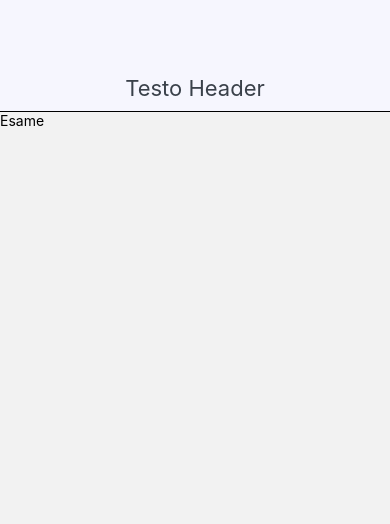
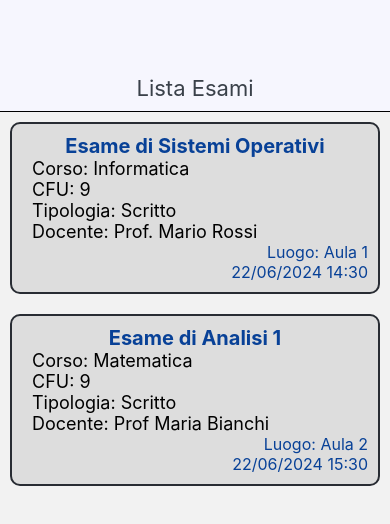
Before and after one commit to Dacu02/Gestore_Esami, a React Native app: screen /Esame in a window 390 px wide. Shown: the top 524 px of the page. Built offline with nearby package versions, Linux system fonts and the light colour scheme; some icons are missing.

Commit message:
Header custom per schermata e dataset  promemoria

```diff
--- a/App.tsx
+++ b/App.tsx
@@ -33,9 +33,9 @@ function App(): React.JSX.Element {
     <>
       <StatusBar />
       <NavigationContainer>
-        <Stack.Navigator initialRouteName='Esame' screenOptions={{ header: () => <Header title="Testo Header" /> }} >
-          <Stack.Screen name="Esame" component={Esame} />
-          <Stack.Screen name="AggiungiEsame" component={AggiungiEsame} />
+        <Stack.Navigator initialRouteName='Esame' >
+          <Stack.Screen name="Esame" component={Esame} options={{ header: () => <Header title="Lista Esami" /> }}/>
+          <Stack.Screen name="AggiungiEsame" component={AggiungiEsame} options={{ header: () => <Header title="Inserisci esame" /> }} />
         </Stack.Navigator>
       </NavigationContainer>
     </>
--- a/components/Esame.tsx
+++ b/components/Esame.tsx
@@ -1,12 +1,91 @@
 import React from "react";
 import { StyleSheet, Text, View } from "react-native";
 import Footer from "./Footer";
+import { primary_color, secondary_color, tertiary_color } from '../global'
+const Promemoria = (props) => {
+    return (
+        <View style={style.promemoria}>
+            <Text style={style.titoloPromemoria}>{props.nome}</Text>
+            <View style={style.contenutoPromemoria}>
+                {props.corso ? <Text style={style.testoPromemoria}>Corso: {props.corso}</Text> : null}
+                {props.cfu ? <Text style={style.testoPromemoria}>CFU: {props.cfu}</Text> : null}
+                {props.tipologia ? <Text style={style.testoPromemoria}>Tipologia: {props.tipologia}</Text> : null}
+                {props.docente ? <Text style={style.testoPromemoria}>Docente: {props.docente}</Text> : null}
+            </View>
+            <View>
 
-const Esame = ({navigation}:any) => {
+            {props.luogo ? <Text style={style.luogoPromemoria}>Luogo: {props.luogo}</Text> : null}
+            <Text style={style.dataPromemoria}>{props.data} {props.ora}</Text>
+            </View>
+        </View>
+    )
+}
+
+const style = StyleSheet.create({
+    promemoria: {
+        backgroundColor: "#ddd",
+        padding: 10,
+        margin: 10,
+        borderRadius: 10,
+        borderWidth: 2,
+        borderColor: tertiary_color,
+    },
+    titoloPromemoria: {
+        fontSize: 20,
+        fontWeight: "bold",
+        color: "#084197",
+        textAlign: "center",
+    },
+    contenutoPromemoria: {
+        marginLeft: 10,
+    },
+    testoPromemoria: {
+        fontSize: 18,
+        color: "black",
+    },
+    dataPromemoria: {
+        fontSize: 16,
+        color: secondary_color,
+        textAlign: "right",
+    },
+    luogoPromemoria: {
+        fontSize: 16,
+        color: secondary_color,
+        textAlign: "right",
+
+    }
+
+})
+const Esame = ({ navigation }: any) => {
+    /*: nome, corso di studi,
+CFU, data, ora, luogo, tipologia d’esame, docente, voto */
+    const testData = [{
+        nome: "Esame di Sistemi Operativi",
+        corso: "Informatica",
+        cfu: 9,
+        tipologia: "Scritto",
+        docente: "Prof. Mario Rossi",
+        voto: 30,
+        data: "22/06/2024",
+        ora: "14:30",
+        luogo: "Aula 1"
+    },
+    {
+        nome: "Esame di Analisi 1",
+        corso: "Matematica",
+        cfu: 9,
+        tipologia: "Scritto",
+        docente: "Prof Maria Bianchi",
+        voto: 30,
+        data: "22/06/2024",
+        ora: "15:30",
+        luogo: "Aula 2"
+    }]
 
     return (
         <>
-            <Text>Esame</Text>
+            {testData.map((esame, index) => <Promemoria key={index} {...esame} />)}
+
             <Footer navigation={navigation} />
         </>
     )
```
